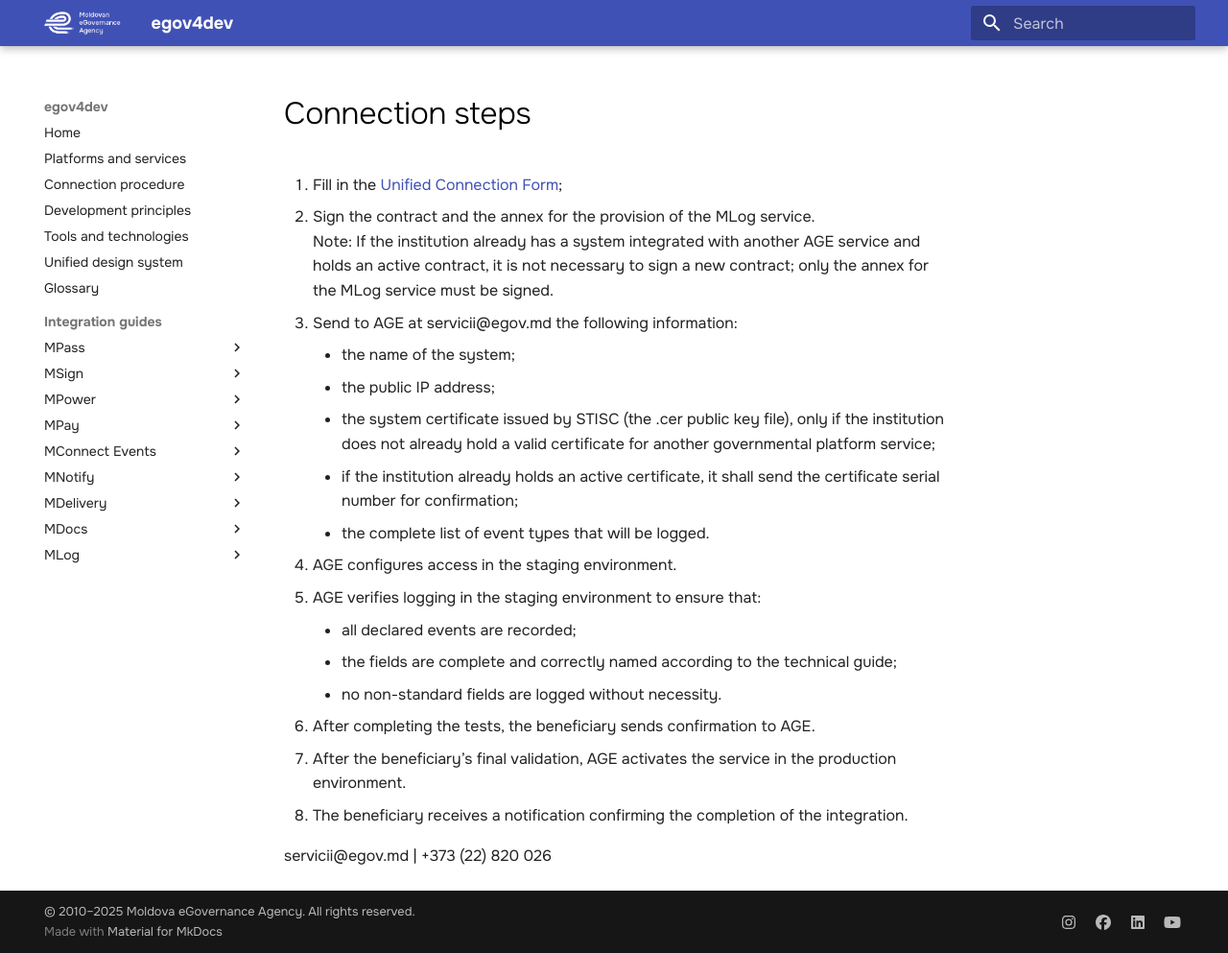
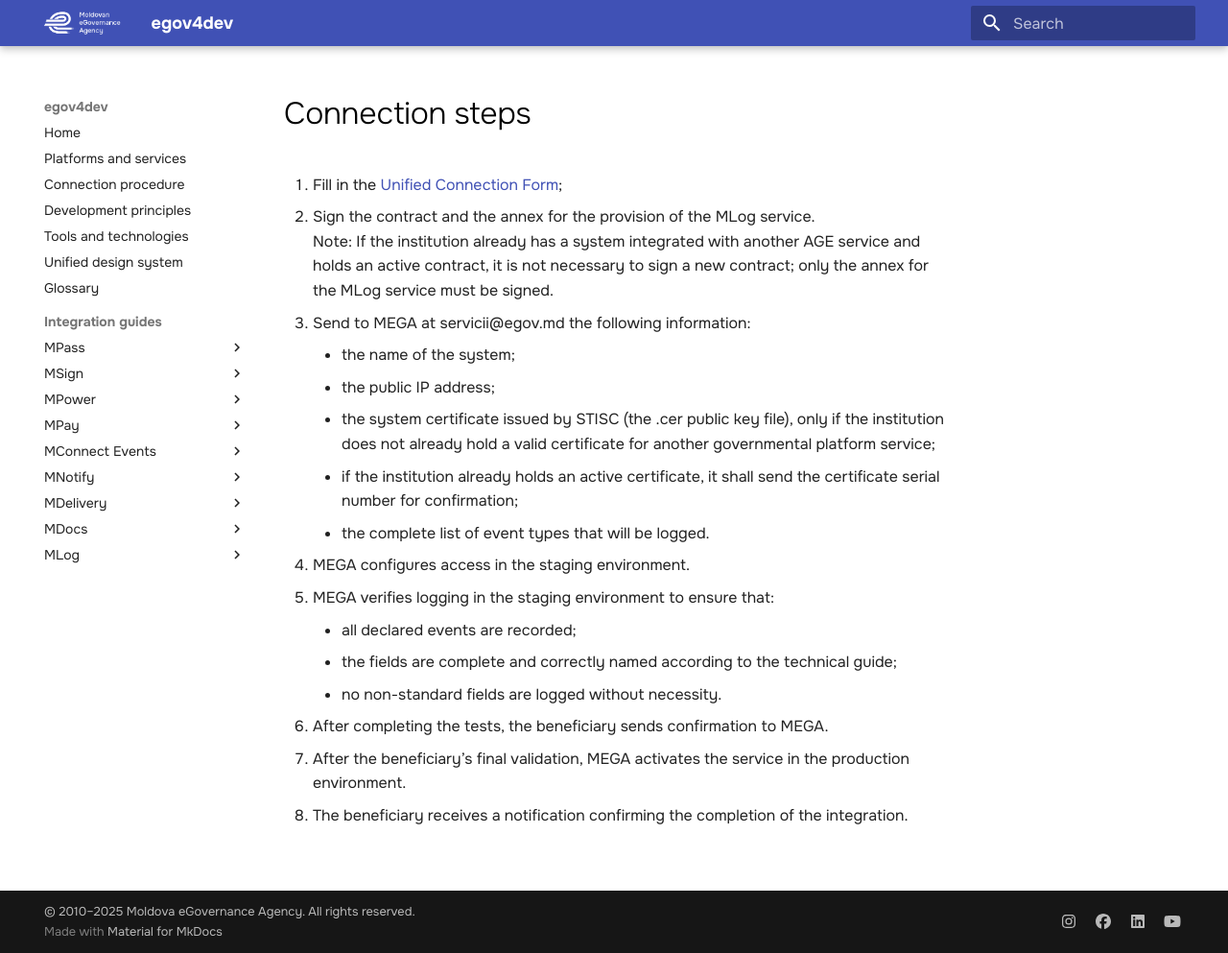
Before and after one commit to egov-moldova/egov4dev, an MkDocs documentation site: the page built from docs/guides/mlog/process.md, in a window 1280 px wide and 993 px high. Shown: the whole window at 96% size. Built offline with MkDocs 1.6.1 and Material for MkDocs 9.7.7, drawn with Linux system fonts in a browser that asks for light colours.

Commit message:
Update service provider from AGE to MEGA

```diff
--- a/docs/guides/mlog/process.md
+++ b/docs/guides/mlog/process.md
@@ -1,18 +1,16 @@
 1. Fill in the [Unified Connection Form](https://forms.office.com/pages/responsepage.aspx?id=Z4f8jWsRaEKDxfvIWTRtOHwLku9yOJZAs22J7gTUxBNUMFhISEJPMUNGOTIwV09OTkFTUUtLSk9LTS4u&route=shorturl);
 2. Sign the contract and the annex for the provision of the MLog service.<br>Note: If the institution already has a system integrated with another AGE service and holds an active contract, it is not necessary to sign a new contract; only the annex for the MLog service must be signed.
-3. Send to AGE at servicii@egov.md the following information:
+3. Send to MEGA at servicii@egov.md the following information:
      - the name of the system;
      - the public IP address;
      - the system certificate issued by STISC (the .cer public key file), only if the institution does not already hold a valid certificate for another governmental platform service;
      - if the institution already holds an active certificate, it shall send the certificate serial number for confirmation;
      - the complete list of event types that will be logged.
-4. AGE configures access in the staging environment.
-5. AGE verifies logging in the staging environment to ensure that:
+4. MEGA configures access in the staging environment.
+5. MEGA verifies logging in the staging environment to ensure that:
      - all declared events are recorded;
      - the fields are complete and correctly named according to the technical guide;
      - no non-standard fields are logged without necessity.
-6. After completing the tests, the beneficiary sends confirmation to AGE.
-7. After the beneficiary’s final validation, AGE activates the service in the production environment.
+6. After completing the tests, the beneficiary sends confirmation to MEGA.
+7. After the beneficiary’s final validation, MEGA activates the service in the production environment.
 8. The beneficiary receives a notification confirming the completion of the integration.
-
-servicii@egov.md  |  +373 (22) 820 026
```
